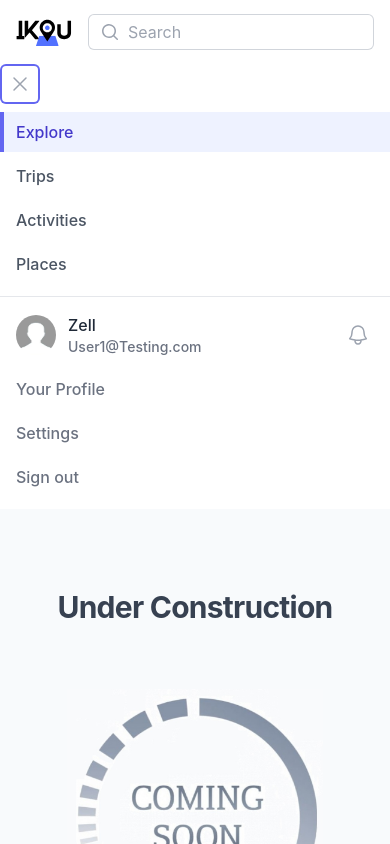
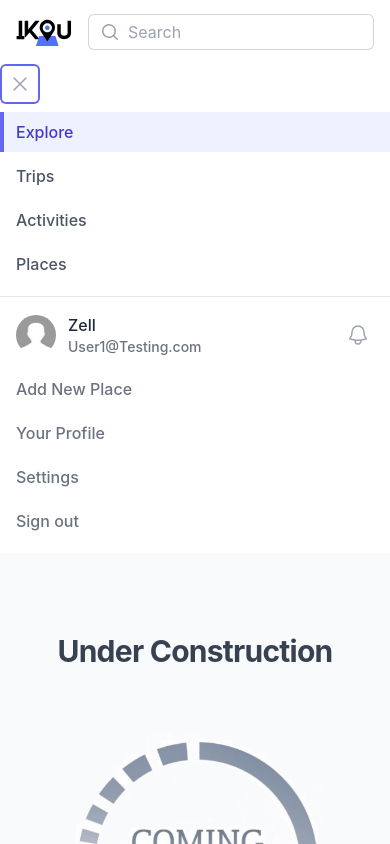
Before and after one commit to ngfenglong/ikou-website, a React (Create React App) app: page /trips in a window 390 px wide. Both pictures are taken after a click on the button "Open main menu". Shown: the top 844 px of the page. Built offline with nearby package versions, Linux system fonts and the light colour scheme.

Commit message:
Add routing url ton mobile navigation

```diff
--- a/src/components/header/HeaderMobile.tsx
+++ b/src/components/header/HeaderMobile.tsx
@@ -1,5 +1,6 @@
 import { Disclosure } from '@headlessui/react';
 import { Bars3Icon, BellIcon, XMarkIcon } from '@heroicons/react/24/outline';
+import * as ROUTES from './../../constants/routes';
 
 const HeaderMobile = ({ open }: { open: boolean }) => {
   return (
@@ -20,28 +21,28 @@ const HeaderMobile = ({ open }: { open: boolean }) => {
           {/* Current: "bg-indigo-50 border-indigo-500 text-indigo-700", Default: "border-transparent text-gray-600 hover:bg-gray-50 hover:border-gray-300 hover:text-gray-800" */}
           <Disclosure.Button
             as="a"
-            href="#"
+            href={ROUTES.LANDING_PAGE}
             className="block border-l-4 border-indigo-500 bg-indigo-50 py-2 pl-3 pr-4 text-base font-medium text-indigo-700"
           >
             Explore
           </Disclosure.Button>
           <Disclosure.Button
             as="a"
-            href="#"
+            href={ROUTES.TRIPS}
             className="block border-l-4 border-transparent py-2 pl-3 pr-4 text-base font-medium text-gray-600 hover:border-gray-300 hover:bg-gray-50 hover:text-gray-800"
           >
             Trips
           </Disclosure.Button>
           <Disclosure.Button
             as="a"
-            href="#"
+            href={ROUTES.ACTIVITIES}
             className="block border-l-4 border-transparent py-2 pl-3 pr-4 text-base font-medium text-gray-600 hover:border-gray-300 hover:bg-gray-50 hover:text-gray-800"
           >
             Activities
           </Disclosure.Button>
           <Disclosure.Button
             as="a"
-            href="#"
+            href={ROUTES.PLACES}
             className="block border-l-4 border-transparent py-2 pl-3 pr-4 text-base font-medium text-gray-600 hover:border-gray-300 hover:bg-gray-50 hover:text-gray-800"
           >
             Places
@@ -73,21 +74,28 @@ const HeaderMobile = ({ open }: { open: boolean }) => {
           <div className="mt-3 space-y-1">
             <Disclosure.Button
               as="a"
-              href="#"
+              href={ROUTES.ADD_PLACES}
+              className="block px-4 py-2 text-base font-medium text-gray-500 hover:bg-gray-100 hover:text-gray-800"
+            >
+              Add New Place
+            </Disclosure.Button>
+            <Disclosure.Button
+              as="a"
+              href={ROUTES.PROFILE}
               className="block px-4 py-2 text-base font-medium text-gray-500 hover:bg-gray-100 hover:text-gray-800"
             >
               Your Profile
             </Disclosure.Button>
             <Disclosure.Button
               as="a"
-              href="#"
+              href={ROUTES.SETTING}
               className="block px-4 py-2 text-base font-medium text-gray-500 hover:bg-gray-100 hover:text-gray-800"
             >
               Settings
             </Disclosure.Button>
             <Disclosure.Button
               as="a"
-              href="#"
+              href={ROUTES.LOGIN}
               className="block px-4 py-2 text-base font-medium text-gray-500 hover:bg-gray-100 hover:text-gray-800"
             >
               Sign out
--- a/src/components/header/HeaderRight.tsx
+++ b/src/components/header/HeaderRight.tsx
@@ -2,7 +2,7 @@ import { BellIcon } from '@heroicons/react/24/outline';
 import ProfileMenu from './ProfileMenu';
 
 const HeaderRight = () => {
-  const loggedIn = false;
+  const loggedIn = true;
   return (
     <div className="hidden lg:ml-4 lg:flex lg:items-center">
       <button
```
